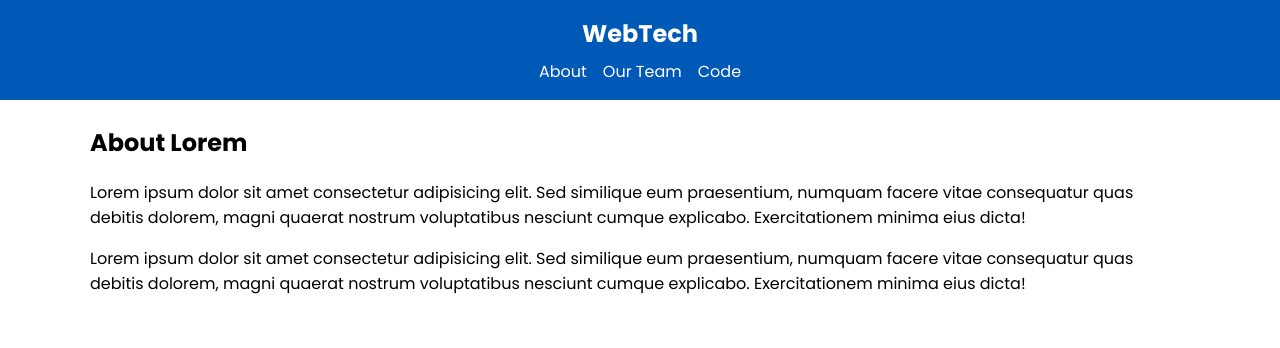
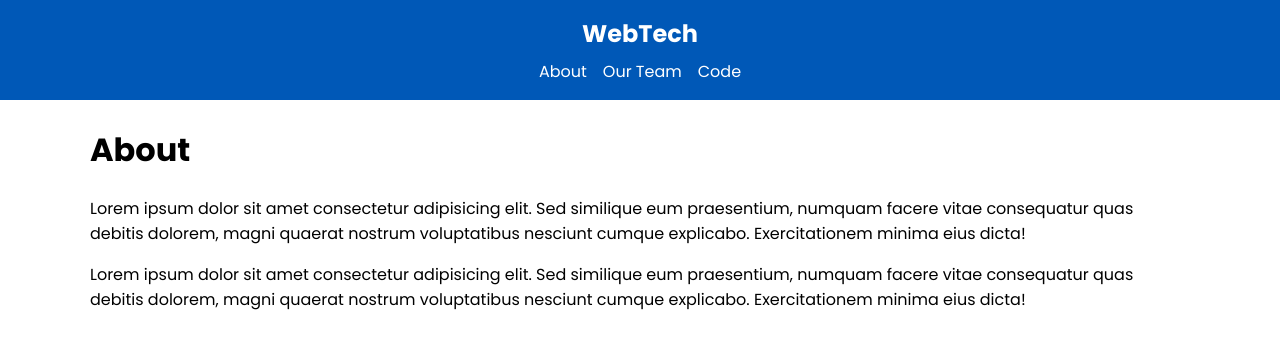
Before and after one commit to nidhidsharma08121988/simple-nextjs-web-app, a Next.js app: page /about in a window 1280 px wide. Shown: the top 348 px of the page. Built offline with nearby package versions, Linux system fonts and the light colour scheme.

Commit message:
About page title update

```diff
--- a/app/about/page.jsx
+++ b/app/about/page.jsx
@@ -7,7 +7,9 @@ export const metadata = {
 const AboutPage = () => {
   return (
     <div>
-      <h2>About Lorem</h2>
+      <div>
+        <h1>About</h1>
+      </div>
       <p>
         Lorem ipsum dolor sit amet consectetur adipisicing elit. Sed similique
         eum praesentium, numquam facere vitae consequatur quas debitis dolorem,
```
